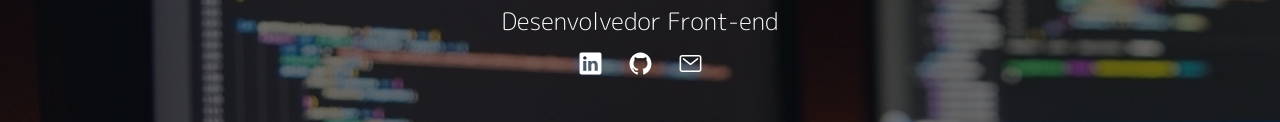
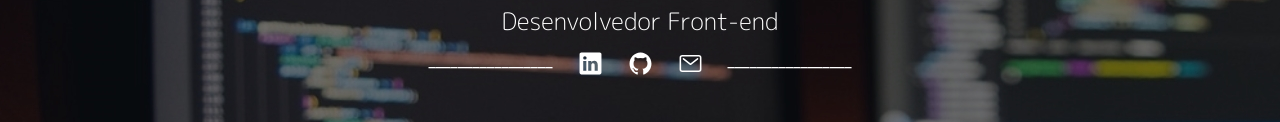
Before and after one commit to Joao-Pedro-Maia/Portfolio-Pessoal, a plain HTML site: page index.html in a window 1280 px wide. Shown: the part 489-611 px from the top of the page. Drawn offline with nearby package versions, Linux system fonts and the light colour scheme.

Commit message:
pequenas modificações

```diff
--- a/index.css
+++ b/index.css
@@ -100,3 +100,13 @@
     color: white;
     font-size: 25px;
 }
+
+.social-links::before{
+    content: '_________________';
+    color: white;
+}
+
+.social-links::after{
+    content: '_________________';
+    color: white;
+}
```
Also changed, not shown: index.html (line endings or trailing spaces).
